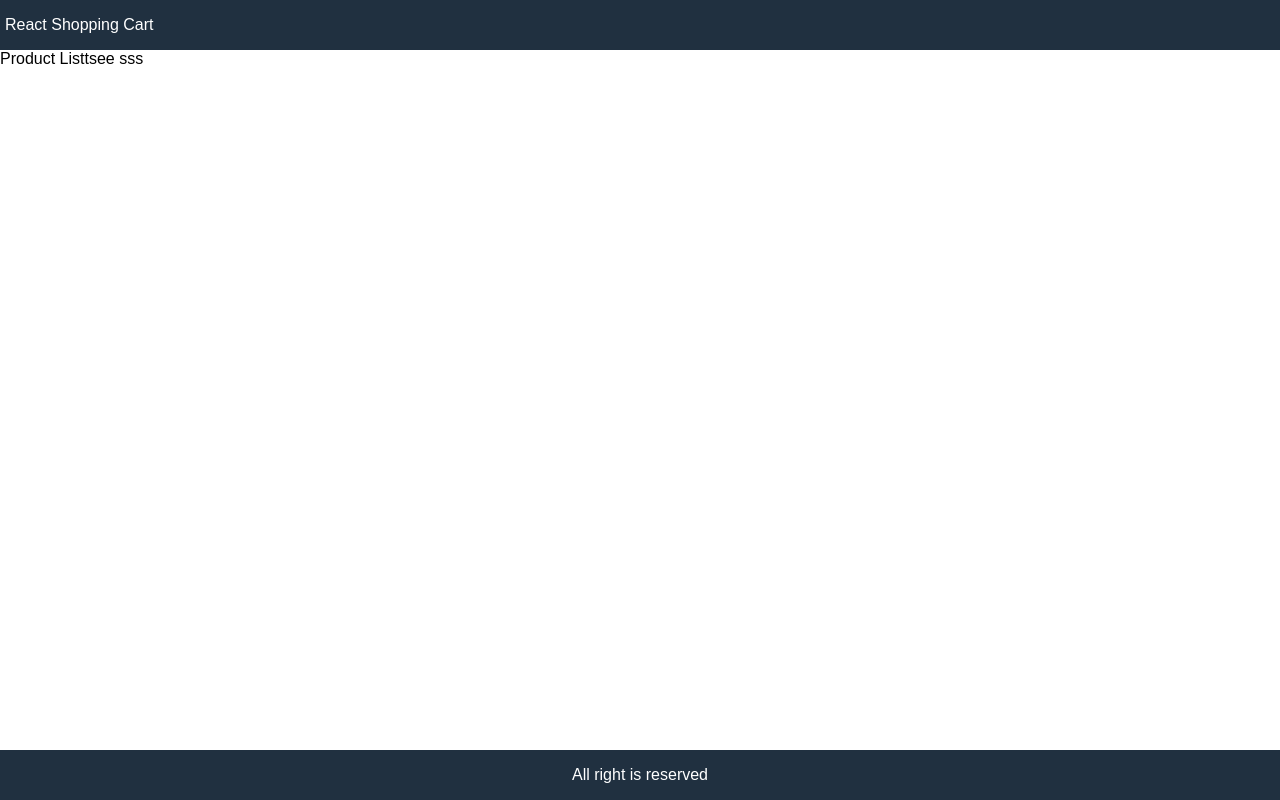
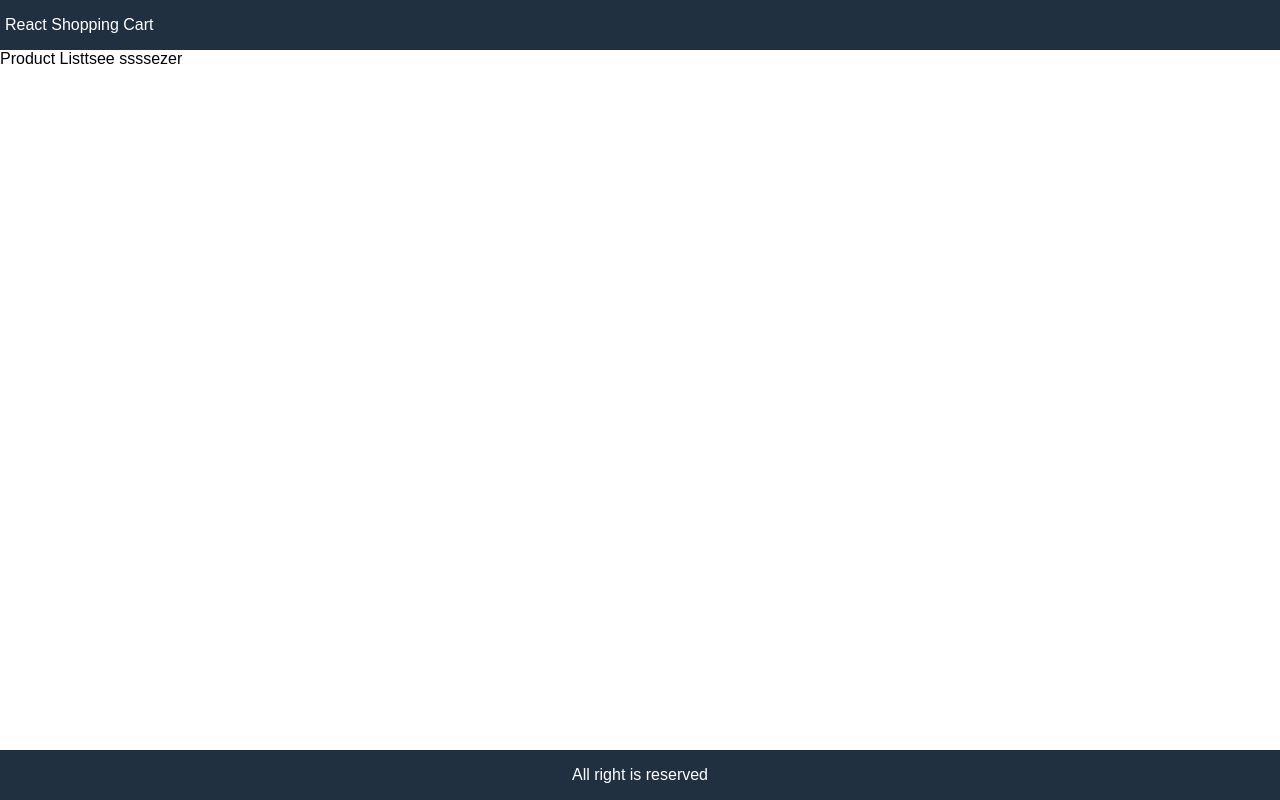
Before and after one commit to Sayzera/shopping-cart, a React (Create React App) app: page / in a window 1280 px wide. Built offline with nearby package versions, Linux system fonts and the light colour scheme.

Commit message:
degsiklikler

```diff
--- a/src/App.js
+++ b/src/App.js
@@ -7,7 +7,7 @@ function App() {
       </header>
 
       <main>
-        Product Listtsee sss
+        Product Listtsee ssssezer
       </main>
 
 
```
